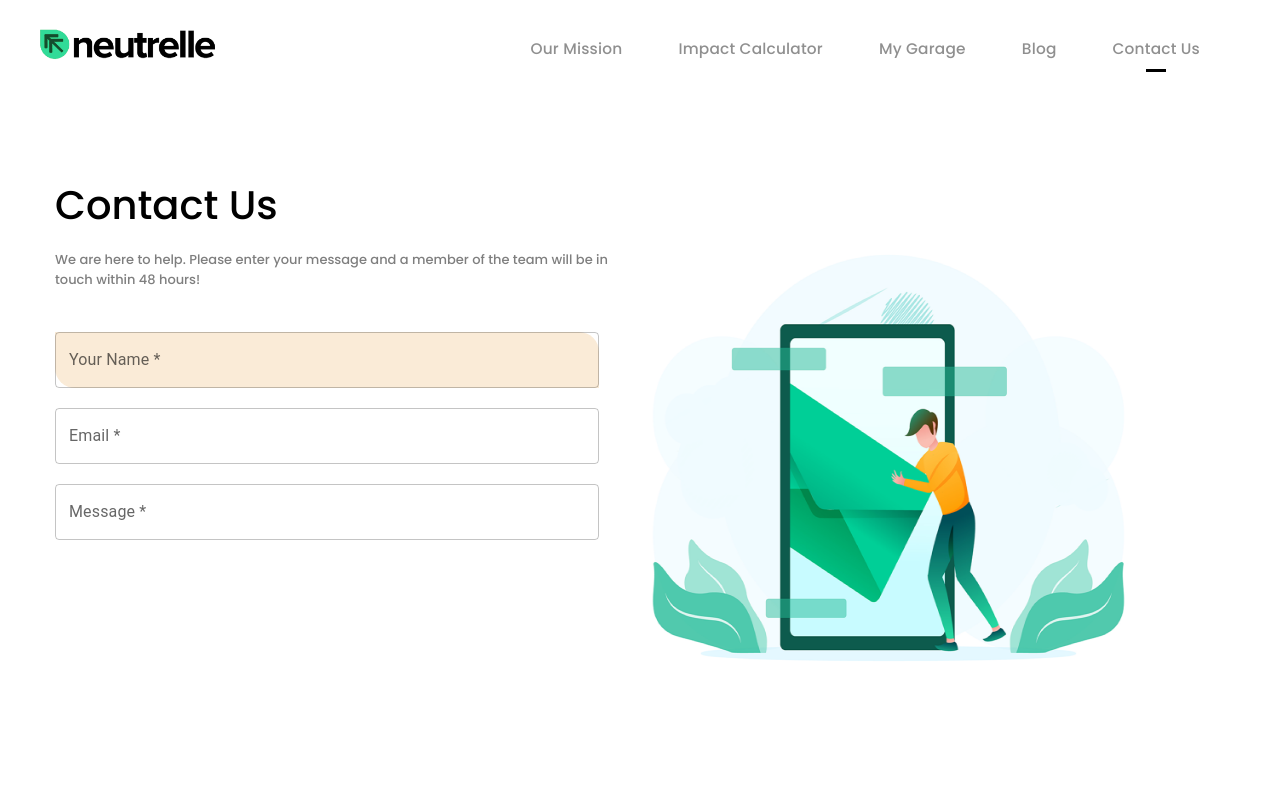
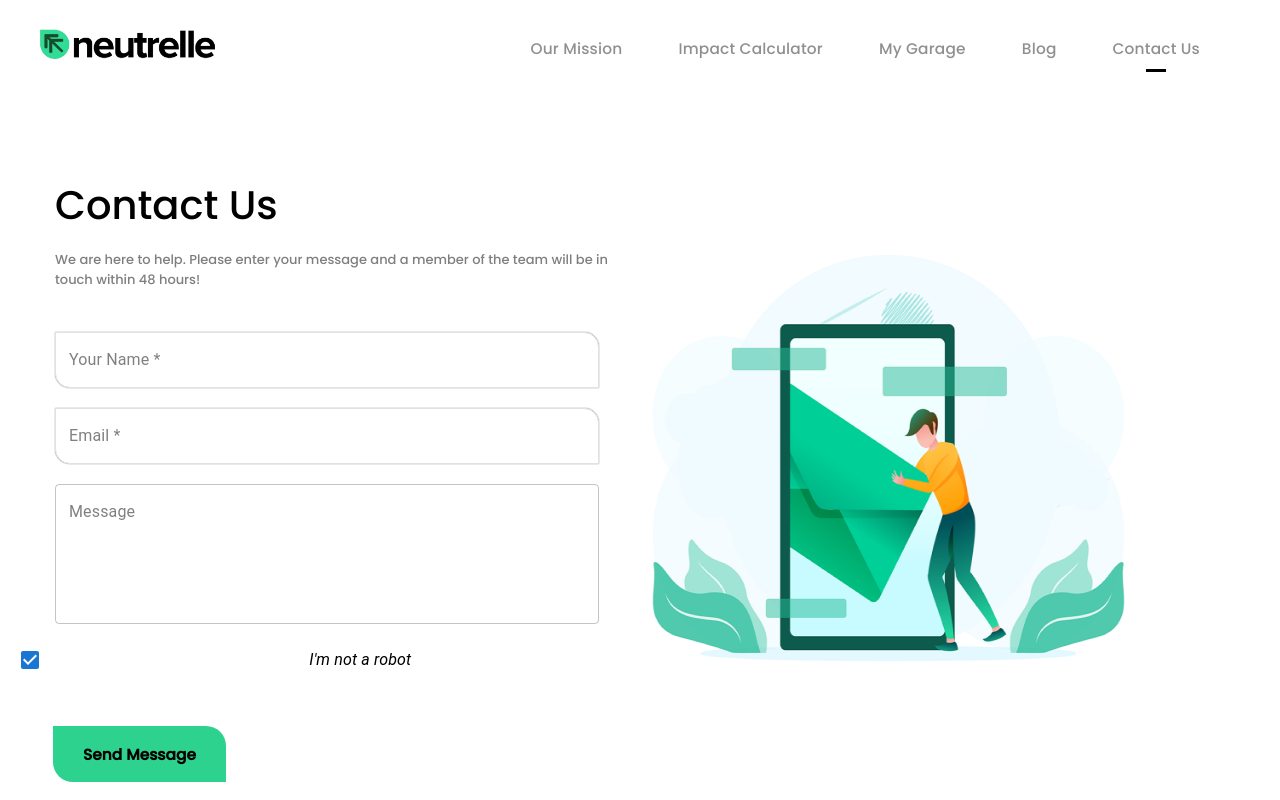
Before and after one commit to Aayshaparveen/neutrelle-demo, a React (Vite) app: page /ContactUs in a window 1280 px wide. Shown: the top 800 px of the page. Built offline with nearby package versions, Linux system fonts and the light colour scheme.

Commit message:
Add Contact form & Add some Css

```diff
--- a/src/ConactUsStyle.css
+++ b/src/ConactUsStyle.css
@@ -48,5 +48,28 @@ form{
     padding-top: 25px;
 }
 #demo-helper-text-misaligned-no-helper1{
-    background-color: antiquewhite;
+    /* background-color: antiquewhite; */
+    border: 2px solid gray;
+
 }
+.MuiOutlinedInput-input {
+  padding: 18px 155px;
+  border: 1px solid gray;
+  border-radius: 0px 20px;
+}
+#demo-helper-text-aligned{
+  padding-bottom: 100px;
+
+}
+.MuiInputLabel-root {
+  color: gray !important;
+
+}
+.Message-box{
+
+  margin: 30px 35px 0px 33px;
+  padding: 17px 30px 16px;
+  border-radius: 0px 20px ;
+  background-color: #2cd28d;
+  font-weight: 600;
+}
--- a/src/ContactUs.jsx
+++ b/src/ContactUs.jsx
@@ -1,29 +1,102 @@
 import React from "react";
 import "./ConactUsStyle.css";
-import Box from '@mui/material/Box';
-import TextField from '@mui/material/TextField';
+import Box from "@mui/material/Box";
+import TextField from "@mui/material/TextField";
+import FormGroup from "@mui/material/FormGroup";
+import styled from "@emotion/styled";
+import FormControlLabel from "@mui/material/FormControlLabel";
+import Checkbox from "@mui/material/Checkbox";
+const CssTextField = styled(TextField)({
+  "& label.Mui-focused": {
+    color: "gray",
+    background: "white",
+    padding: "0px 10px",
+  },
+
+  "& .MuiOutlinedInput-root": {
+    "& fieldset": {
+      boxShadow: "0px 0px 1px 0px",
+      borderRadius: "1px 15px",
+      border: "1px solid rgb(226, 226, 226) ",
+    },
+    "&:hover fieldset": {
+      borderColor: "transparent",
+    },
+    "&.Mui-focused fieldset": {
+      // borderColor: 'black',
+      border: "1px solid black",
+      borderRadius: "1px 15px",
+    },
+  },
+});
+<Box
+  sx={{
+    display: "flex",
+    alignItems: "center",
+
+    "& > :not(style)": { m: 1 },
+  }}
+/>;
 const ContactUs = () => {
   return (
+    <>
     <div className="Container">
       <div className="contact-box">
         <div>
           <span className="contact-heading">Contact Us</span>
         </div>
-        <p class="We-are-here-to-help">
+        <p className="We-are-here-to-help">
           We are here to help. Please enter your message and a member of the
           team will be in touch within 48 hours!
         </p>
         <form>
-        <TextField id="demo-helper-text-misaligned-no-helper1" label=" Your Name *" placeholder="Full Name" />
-        <TextField id="demo-helper-text-misaligned-no-helper2" label=" Email *" placeholder="Your Email" />
-        <TextField id="demo-helper-text-misaligned-no-helper3" label=" Message *" placeholder="Your Message" />
+          <CssTextField
+            label="Your Name *"
+            placeholder="Full Name"
+            id="custom-css-outlined-input"
+          />
+          <CssTextField
+            label="Email *"
+            placeholder="Your Email"
+            id="custom-css-outlined-input"
+          />
+          <TextField
+            placeholder="Your Message"
+            id="demo-helper-text-aligned"
+            label=" Message"
+          />
         </form>
+        <div className="checkbox">
+          <FormGroup>
+            <FormControlLabel
+              control={<Checkbox defaultChecked />}
+              label="I'm not a robot"
+            />
+          </FormGroup>
+        </div>
+        <div>
+          <button className="Message-box">Send Message</button>
+        </div>
       </div>
 
       <div className="contact-img-box">
         <img src="./image\illustration-contact-us-1.png"></img>
       </div>
+
     </div>
+      <div className="last-impact">
+        <div className="section">
+          <div className="box1">
+            <h2>Let's decarbonise our World!</h2>
+          </div>
+          <div className="box2">
+            <button className="impact-button">
+              <a href="./ImpactCalculator">Make your Impact</a>
+            </button>
+          </div>
+        </div>
+      </div>
+    </>
   );
 };
 
```
